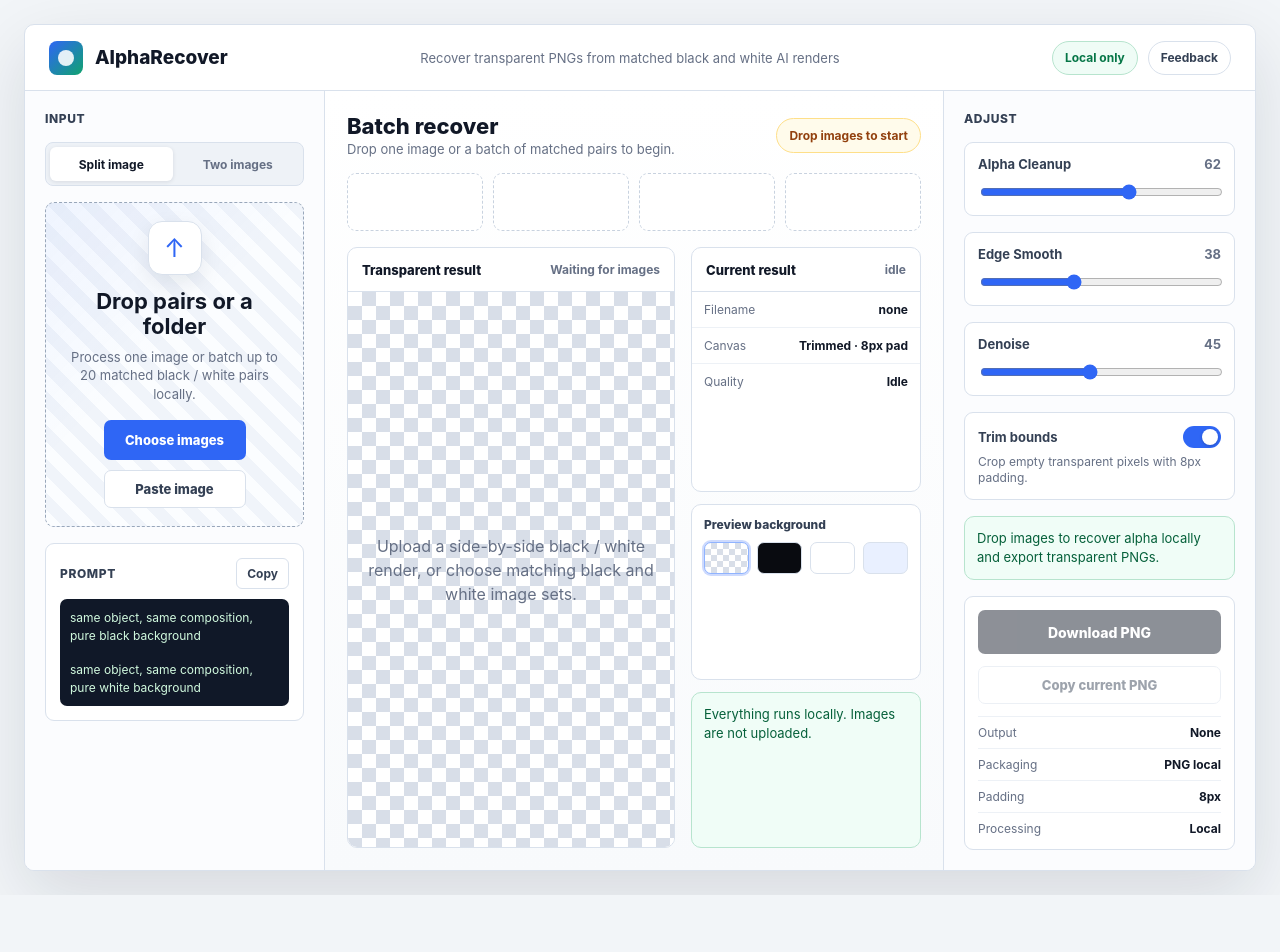
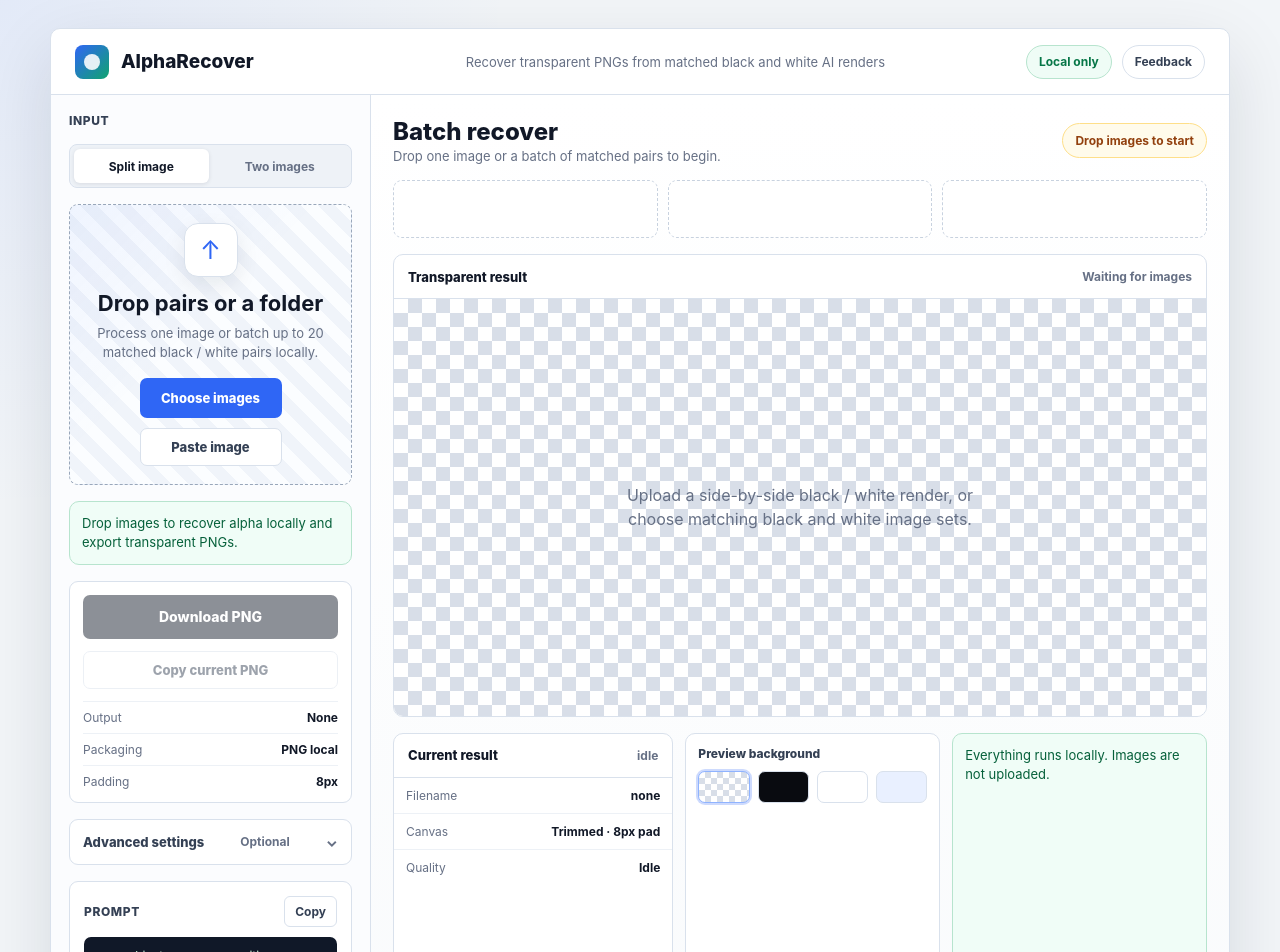
Before and after one commit to MangoWAY/alpharecover, a Next.js app: page / in a window 1280 px wide. Shown: the top 952 px of the page. Before the commit the page ends 895 px from the top, so only its background shows below. Built offline with nearby package versions, Linux system fonts and the light colour scheme.

Commit message:
Simplify single-page layout

```diff
--- a/app/globals.css
+++ b/app/globals.css
@@ -23,7 +23,9 @@ body {
 
 body {
   margin: 0;
-  background: var(--bg);
+  background:
+    radial-gradient(circle at top left, rgba(47, 102, 245, 0.08), transparent 32rem),
+    var(--bg);
   color: var(--ink);
   font-family:
     Inter, ui-sans-serif, system-ui, -apple-system, BlinkMacSystemFont, "Segoe UI",
@@ -41,11 +43,13 @@ button {
 
 .app-shell {
   min-height: 100vh;
-  padding: 24px;
+  padding: 28px;
 }
 
 .app-frame {
-  min-height: calc(100vh - 48px);
+  max-width: 1180px;
+  min-height: calc(100vh - 56px);
+  margin: 0 auto;
   background: var(--panel);
   border: 1px solid var(--line);
   border-radius: 10px;
@@ -57,7 +61,7 @@ button {
 
 .topbar {
   display: grid;
-  grid-template-columns: 280px minmax(0, 1fr) 300px;
+  grid-template-columns: 250px minmax(0, 1fr) auto;
   align-items: center;
   gap: 16px;
   border-bottom: 1px solid var(--line);
@@ -130,28 +134,27 @@ button {
 .main-grid {
   min-height: 0;
   display: grid;
-  grid-template-columns: 300px minmax(0, 1fr) 312px;
+  grid-template-columns: 320px minmax(0, 1fr);
+  grid-template-areas: "left workspace";
+  align-content: start;
 }
 
-.left-panel,
-.right-panel {
+.left-panel {
   min-width: 0;
   background: #fbfcfe;
-  padding: 20px;
+  padding: 18px;
   display: flex;
   flex-direction: column;
   gap: 16px;
 }
 
 .left-panel {
+  grid-area: left;
   border-right: 1px solid var(--line);
 }
 
-.right-panel {
-  border-left: 1px solid var(--line);
-}
-
 .workspace {
+  grid-area: workspace;
   min-width: 0;
   min-height: 0;
   padding: 22px;
@@ -196,7 +199,7 @@ button {
 }
 
 .drop-zone {
-  min-height: 248px;
+  min-height: 230px;
   border: 1.5px dashed #99a7ba;
   border-radius: 9px;
   padding: 18px;
@@ -311,11 +314,29 @@ button {
 }
 
 .prompt-card,
-.card {
+.card,
+.info-card {
   border: 1px solid var(--line);
   border-radius: 9px;
   background: #fff;
   padding: 14px;
+}
+
+.info-card {
+  display: grid;
+  gap: 10px;
+}
+
+.info-card ol {
+  margin: 0;
+  padding-left: 18px;
+  color: var(--muted);
+  font-size: 13px;
+  line-height: 1.5;
+}
+
+.info-card li + li {
+  margin-top: 6px;
 }
 
 .prompt-head {
@@ -353,7 +374,7 @@ button {
 }
 
 .stage-title {
-  font-size: 22px;
+  font-size: 24px;
   font-weight: 780;
 }
 
@@ -387,7 +408,7 @@ button {
 
 .batch-strip {
   display: grid;
-  grid-template-columns: repeat(4, 1fr);
+  grid-template-columns: repeat(3, 1fr);
   gap: 10px;
 }
 
@@ -476,8 +497,14 @@ button {
 .focus-grid {
   min-height: 0;
   display: grid;
-  grid-template-columns: minmax(0, 1fr) 230px;
+  grid-template-columns: minmax(0, 1fr);
   gap: 16px;
+}
+
+.result-panel {
+  display: grid;
+  grid-template-columns: 1.1fr 1fr 1fr;
+  gap: 12px;
 }
 
 .hero-card,
@@ -562,13 +589,6 @@ button {
   color: var(--muted);
   text-align: center;
   line-height: 1.5;
-}
-
-.result-panel {
-  min-height: 0;
-  display: grid;
-  grid-template-rows: auto auto auto;
-  gap: 12px;
 }
 
 .summary-line {
@@ -660,6 +680,57 @@ button {
   border-radius: 9px;
   background: #fff;
   padding: 13px;
+}
+
+.advanced-panel {
+  border: 1px solid var(--line);
+  border-radius: 9px;
+  background: #fff;
+  overflow: hidden;
+}
+
+.advanced-panel summary {
+  min-height: 44px;
+  padding: 0 13px;
+  display: flex;
+  align-items: center;
+  justify-content: space-between;
+  gap: 12px;
+  cursor: pointer;
+  color: #344054;
+  font-size: 13px;
+  font-weight: 760;
+  list-style: none;
+}
+
+.advanced-panel summary::-webkit-details-marker {
+  display: none;
+}
+
+.advanced-panel summary span:last-child {
+  color: var(--muted);
+  font-size: 12px;
+  font-weight: 650;
+}
+
+.advanced-panel summary::after {
+  content: "⌄";
+  color: var(--muted);
+  font-size: 15px;
+}
+
+.advanced-panel[open] summary {
+  border-bottom: 1px solid var(--line);
+}
+
+.advanced-panel[open] summary::after {
+  transform: rotate(180deg);
+}
+
+.advanced-content {
+  padding: 13px;
+  display: grid;
+  gap: 12px;
 }
 
 .control {
@@ -796,18 +867,24 @@ button {
     grid-template-columns: 1fr;
   }
 
+  .main-grid {
+    grid-template-areas:
+      "left"
+      "workspace";
+  }
+
   .top-copy {
     display: none;
   }
 
-  .left-panel,
-  .right-panel {
+  .left-panel {
     border: 0;
     border-bottom: 1px solid var(--line);
   }
 
   .batch-strip,
-  .focus-grid {
+  .focus-grid,
+  .result-panel {
     grid-template-columns: 1fr;
   }
 
--- a/app/page.tsx
+++ b/app/page.tsx
@@ -422,8 +422,8 @@ export default function Home() {
           ? "blue-bg"
           : "white-bg";
 
-  const visibleItems = items.slice(0, 4);
-  const moreCount = Math.max(0, items.length - 3);
+  const visibleItems = items.slice(0, 3);
+  const moreCount = Math.max(0, items.length - 2);
   const outputCount = items.filter((item) => item.blob).length;
 
   return (
@@ -512,6 +512,71 @@ export default function Home() {
               )}
             </div>
 
+            <div className="status-card">
+              {hasRealItems
+                ? "Batch ready. Shared adjustments apply to all outputs; flagged items remain available for review."
+                : "Drop images to recover alpha locally and export transparent PNGs."}
+            </div>
+
+            <div className="export-card">
+              <button className="download-button" disabled={!outputCount} onClick={downloadZip}>
+                {outputCount > 1 ? "Download ZIP" : "Download PNG"}
+              </button>
+              <button className="secondary-button" disabled={!activeItem?.blob} onClick={copyCurrent}>
+                Copy current PNG
+              </button>
+              <div className="facts">
+                <div className="fact">
+                  <span>Output</span>
+                  <b>{outputCount ? `${outputCount} ${settings.trimBounds ? "trimmed " : ""}PNG${outputCount > 1 ? "s" : ""}` : "None"}</b>
+                </div>
+                <div className="fact">
+                  <span>Packaging</span>
+                  <b>{outputCount > 1 ? "ZIP local" : "PNG local"}</b>
+                </div>
+                <div className="fact">
+                  <span>Padding</span>
+                  <b>{settings.trimBounds ? `${settings.trimPadding}px` : "Off"}</b>
+                </div>
+              </div>
+            </div>
+
+            <details className="advanced-panel">
+              <summary>
+                <span>Advanced settings</span>
+                <span>Optional</span>
+              </summary>
+              <div className="advanced-content">
+                <SliderControl
+                  label="Alpha Cleanup"
+                  value={settings.alphaCleanup}
+                  onChange={(value) => updateSetting("alphaCleanup", value)}
+                />
+                <SliderControl
+                  label="Edge Smooth"
+                  value={settings.edgeSmooth}
+                  onChange={(value) => updateSetting("edgeSmooth", value)}
+                />
+                <SliderControl
+                  label="Denoise"
+                  value={settings.denoise}
+                  onChange={(value) => updateSetting("denoise", value)}
+                />
+
+                <div className="toggle-control">
+                  <div className="toggle-row">
+                    <div className="toggle-title">Trim bounds</div>
+                    <button
+                      aria-label="Toggle trim bounds"
+                      className={`switch-button ${settings.trimBounds ? "on" : ""}`}
+                      onClick={() => updateSetting("trimBounds", !settings.trimBounds)}
+                    />
+                  </div>
+                  <div className="toggle-sub">Crop empty transparent pixels with 8px padding.</div>
+                </div>
+              </div>
+            </details>
+
             <div className="prompt-card">
               <div className="prompt-head">
                 <div className="section-title">Prompt</div>
@@ -529,6 +594,15 @@ export default function Home() {
                 <br />
                 pure white background
               </div>
+            </div>
+
+            <div className="info-card">
+              <div className="section-title">How it works</div>
+              <ol>
+                <li>Generate the same subject on black and white backgrounds.</li>
+                <li>Upload a side-by-side render or matching pairs.</li>
+                <li>Download trimmed transparent PNGs or a ZIP batch.</li>
+              </ol>
             </div>
 
             {error ? <div className="error-box">{error}</div> : null}
@@ -553,9 +627,9 @@ export default function Home() {
 
             <div className="batch-strip">
               {visibleItems.length
-                ? visibleItems.slice(0, 4).map((item, index) => {
+                ? visibleItems.slice(0, 3).map((item, index) => {
                     const displayItem =
-                      index === 3 && moreCount > 0
+                      index === 2 && moreCount > 0
                         ? { ...item, name: `+${moreCount} more`, message: "Queued locally" }
                         : item;
                     return (
@@ -576,7 +650,7 @@ export default function Home() {
                       </button>
                     );
                   })
-                : Array.from({ length: 4 }, (_, index) => <div className="batch-placeholder" key={index} />)}
+                : Array.from({ length: 3 }, (_, index) => <div className="batch-placeholder" key={index} />)}
             </div>
 
             <div className="focus-grid">
@@ -644,69 +718,6 @@ export default function Home() {
             </div>
           </section>
 
-          <aside className="right-panel">
-            <div className="section-title">Adjust</div>
-            <SliderControl
-              label="Alpha Cleanup"
-              value={settings.alphaCleanup}
-              onChange={(value) => updateSetting("alphaCleanup", value)}
-            />
-            <SliderControl
-              label="Edge Smooth"
-              value={settings.edgeSmooth}
-              onChange={(value) => updateSetting("edgeSmooth", value)}
-            />
-            <SliderControl
-              label="Denoise"
-              value={settings.denoise}
-              onChange={(value) => updateSetting("denoise", value)}
-            />
-
-            <div className="toggle-control">
-              <div className="toggle-row">
-                <div className="toggle-title">Trim bounds</div>
-                <button
-                  aria-label="Toggle trim bounds"
-                  className={`switch-button ${settings.trimBounds ? "on" : ""}`}
-                  onClick={() => updateSetting("trimBounds", !settings.trimBounds)}
-                />
-              </div>
-              <div className="toggle-sub">Crop empty transparent pixels with 8px padding.</div>
-            </div>
-
-            <div className="status-card">
-              {hasRealItems
-                ? "Batch ready. Shared adjustments apply to all outputs; flagged items remain available for review."
-                : "Drop images to recover alpha locally and export transparent PNGs."}
-            </div>
-
-            <div className="export-card">
-              <button className="download-button" disabled={!outputCount} onClick={downloadZip}>
-                {outputCount > 1 ? "Download ZIP" : "Download PNG"}
-              </button>
-              <button className="secondary-button" disabled={!activeItem?.blob} onClick={copyCurrent}>
-                Copy current PNG
-              </button>
-              <div className="facts">
-                <div className="fact">
-                  <span>Output</span>
-                  <b>{outputCount ? `${outputCount} ${settings.trimBounds ? "trimmed " : ""}PNG${outputCount > 1 ? "s" : ""}` : "None"}</b>
-                </div>
-                <div className="fact">
-                  <span>Packaging</span>
-                  <b>{outputCount > 1 ? "ZIP local" : "PNG local"}</b>
-                </div>
-                <div className="fact">
-                  <span>Padding</span>
-                  <b>{settings.trimBounds ? `${settings.trimPadding}px` : "Off"}</b>
-                </div>
-                <div className="fact">
-                  <span>Processing</span>
-                  <b>Local</b>
-                </div>
-              </div>
-            </div>
-          </aside>
         </div>
       </div>
     </main>
```
